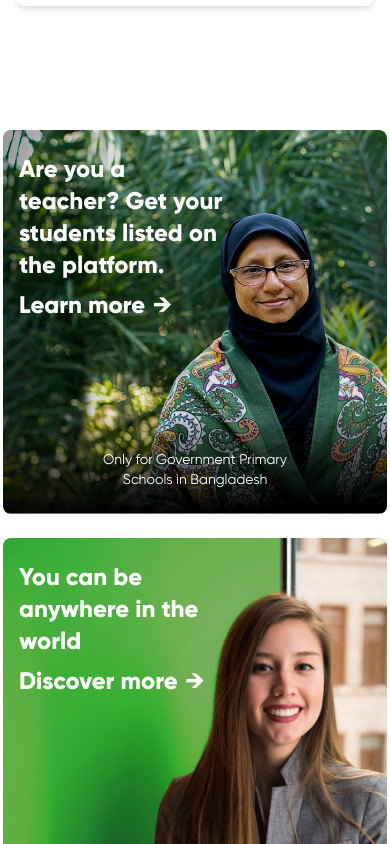
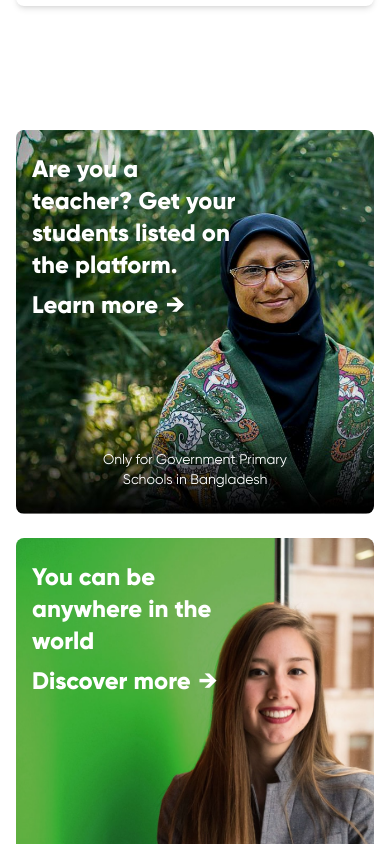
Before and after one commit to Rifat8080/alteryouth_nextjs, a Next.js app: page / in a window 390 px wide. Shown: the part 6440-7284 px from the top of the page. Built offline with nearby package versions, Linux system fonts and the light colour scheme; no server answers.

Commit message:
card section responsive done

```diff
--- a/src/components/imageCards.js
+++ b/src/components/imageCards.js
@@ -1,7 +1,7 @@
 import React from 'react';
 
 const ImageCard = ({ imageSrc, altText, caption, linkText, linkHref, isHeadteacher, bottomCaption }) => (
-  <figure className="relative w-96 transition-all duration-300 cursor-pointer transform hover:scale-105">
+  <figure className="relative px-4 xl:px-0 lg:w-80 xl:w-96 transition-all duration-300 cursor-pointer transform hover:scale-105">
     <a href="#">
       <img className="rounded-lg h-96 w-full object-cover" src={imageSrc} alt={altText} />
     </a>
@@ -51,7 +51,7 @@ const ImageCards = () => {
 
   return (
     <div className="bg-white py-7 flex justify-center">
-      <div className="grid grid-cols-1 md:grid-cols-2 lg:grid-cols-3 gap-6">
+      <div className="grid grid-cols-1 md:grid-cols-2 lg:grid-cols-3 gap-6 xl:gap-12">
         {cardsData.map((card, index) => (
           <ImageCard
             key={index}
```
